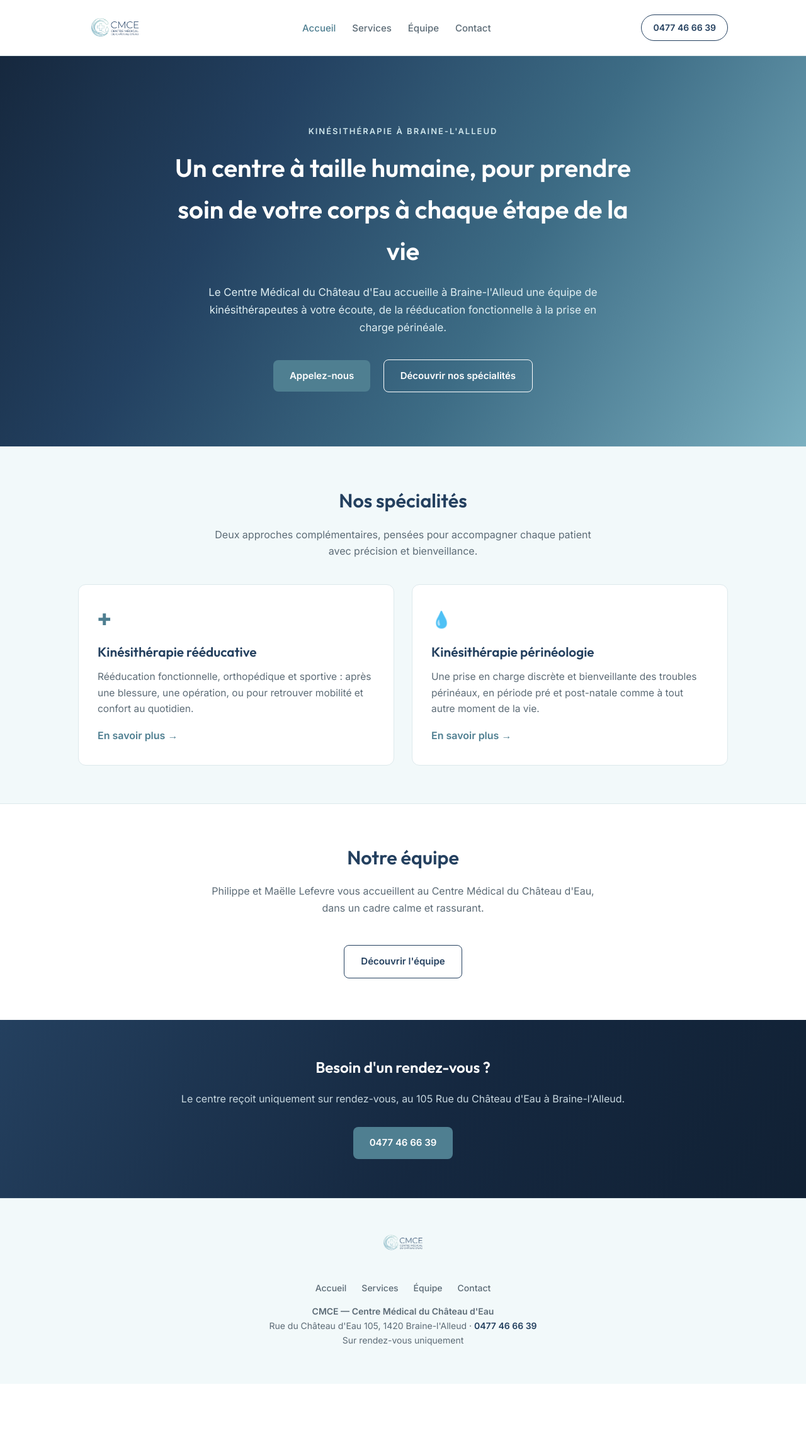
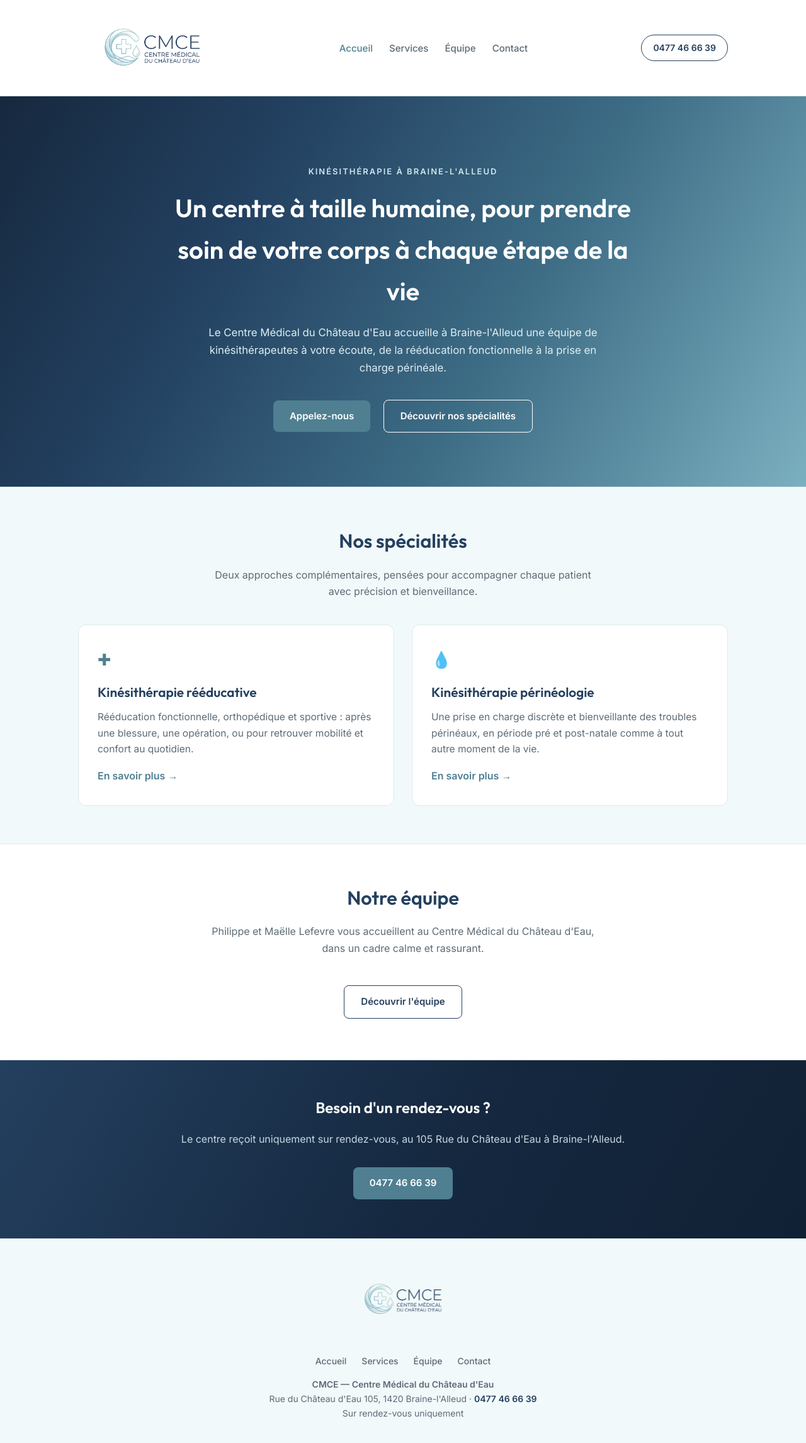
Before and after one commit to Bud-90/cmce, a plain HTML site: page index.html in a window 1280 px wide. Shown: the whole page at 63% size. Before the commit the page ends 2198 px from the top, so only its background shows below. Drawn offline with Linux system fonts and the light colour scheme.

Commit message:
Double la taille du logo

```diff
--- a/css/style.css
+++ b/css/style.css
@@ -40,7 +40,7 @@ a{color:inherit;}
   gap:20px;
 }
 .brand{display:flex;align-items:center;gap:12px;text-decoration:none;flex-shrink:0;}
-.brand-mark{height:64px;width:auto;display:block;}
+.brand-mark{height:128px;width:auto;display:block;}
 .main-nav ul{list-style:none;display:flex;gap:26px;margin:0;padding:0;}
 .main-nav a{text-decoration:none;font-size:15px;font-weight:500;color:var(--gray);}
 .main-nav a.active,.main-nav a:hover{color:var(--teal-dark);}
@@ -175,7 +175,7 @@ section.alt{background:var(--pale);border-top:1px solid var(--line);border-botto
 
 /* Footer */
 footer{padding:44px 0;text-align:center;color:var(--gray);font-size:14px;background:var(--pale);border-top:1px solid var(--line);}
-footer .footer-logo{height:52px;margin-bottom:14px;}
+footer .footer-logo{height:104px;margin-bottom:14px;}
 footer a{color:var(--navy);text-decoration:none;font-weight:600;}
 footer .footer-nav{margin:14px 0;}
 footer .footer-nav a{margin:0 10px;font-weight:500;color:var(--gray);}
```
